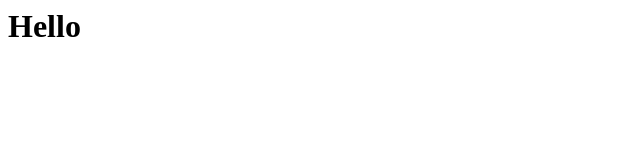
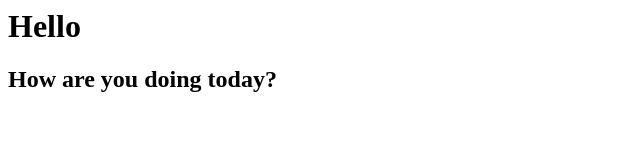
Before and after one commit to kishankarun/kishan, a plain HTML site: page index.html in a window 1280 px wide. Shown: the whole page, without its empty margins (0-640 px from the left). Drawn offline with Linux system fonts and the light colour scheme.

Commit message:
Update index.html

```diff
--- a/index.html
+++ b/index.html
@@ -1 +1,2 @@
 <h1>Hello</h1>
+<h2>How are you doing today?</h2>
```
